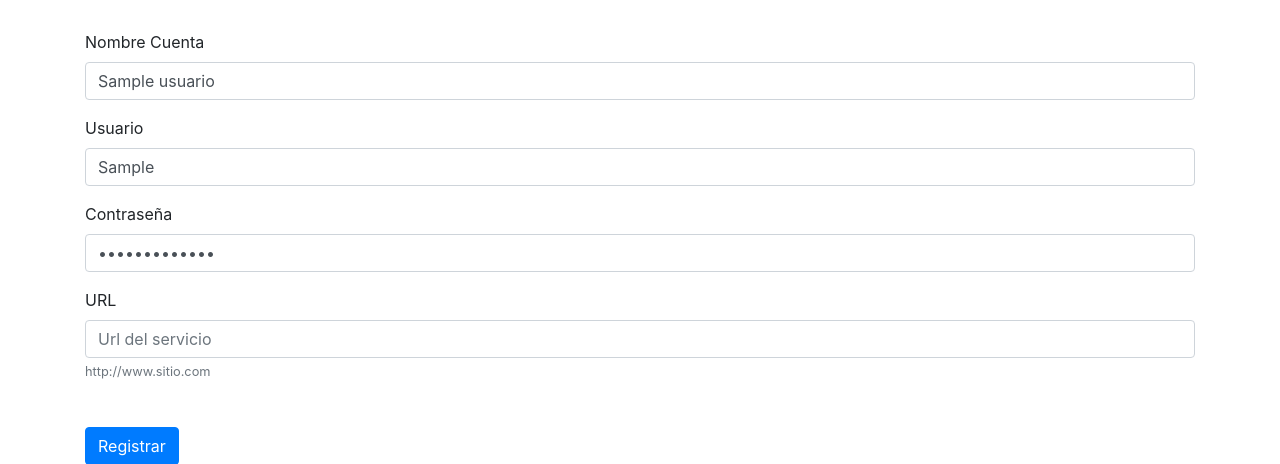
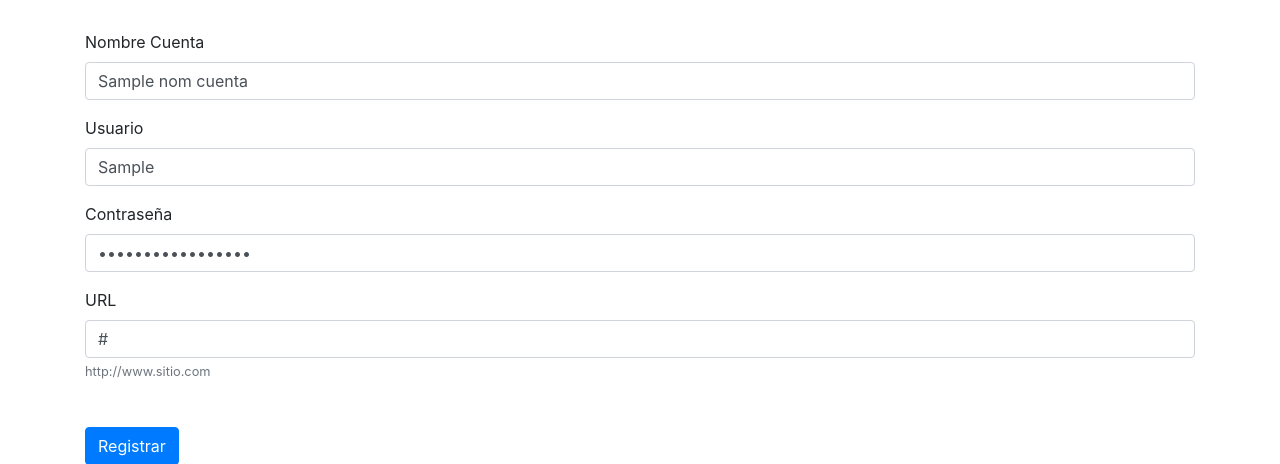
Before and after one commit to jarlet10/Proyectps, a Django app: template projectsegura/projectsegura/templates/registrarcredencial.html in a window 1280 px wide. Shown: the part 264-728 px from the top of the page. Run offline with Django 3.2, Linux system fonts and the light colour scheme; the template is opened without the code that fills it: most values are stand-ins (such as "Sample title", 1, 10 or a date in 2020); some libraries are stand-ins or nearby versions.

Commit message:
correcion html registrar

```diff
--- a/projectsegura/projectsegura/templates/registrarcredencial.html
+++ b/projectsegura/projectsegura/templates/registrarcredencial.html
@@ -18,14 +18,16 @@
                     </div>
                     <div class="modal-body text-center">
                         <div class="container-fluid">
-                            <form action="/iniciar_sesion" method="post">
+                            <form action="/registrar_credencial" method="post">
                                 {% csrf_token %}
                                 <input type="hidden" name="form_type" value="formDos"> <!-- identificar formulario -->
-                                <input type="hidden" name="usuario" id="usuario" value="{{ usuario }}">
-                                <input type="hidden" name="password" id="password" value="{{ contra }}">
+                                <input type="hidden" name="nomCuenta" id="nomCuenta" value="{{ nomCuenta }}">
+                                <input type="hidden" name="usuarioC" id="usuarioC" value="{{ usuarioC }}">
+				                <input type="hidden" name="contrasena" id="contrasena" value="{{ contrasena }}">
+				                <input type="hidden" name="url" id="url" value="{{ url }}">
                                 <div class="form-group">
                                     <label for="contraseñaM">Contraseña</label>
-                                    <input type="text" name="contraseñaM" id="contraseñaM" class="form-control" placeholder="contraseña maestra" value="{{ contraseñaM }}">
+                                    <input type="text" name="contrasenaM" id="contrasenaM" class="form-control" placeholder="contraseña maestra" value="{{ contrasenaM }}">
                                 </div>
                                 <button type="submit" class="btn btn-primary">Confirmar</button>
                             </form>
@@ -89,30 +91,30 @@
 
     <!-- Formulario -->
     <div class="container">
-        <form id="formulario" action="/registrar" method="POST">
+        <form id="formulario" action="/registrar_credencial" method="POST">
             {% csrf_token %}
             <input type="hidden" name="form_type" value="formUno"> <!-- identificar formulario -->
 
             <div class="form-group">
               <label for="nomCuenta">Nombre Cuenta</label>
               <input type="text"
-                class="form-control" name="nomCuenta" id="nomCuenta" aria-describedby="helpId" placeholder="nombre de la cuenta o servicio" value="{{ usuario.nombreC }}">
+                class="form-control" name="nomCuenta" id="nomCuenta" aria-describedby="helpId" placeholder="nombre de la cuenta o servicio" value="{{ nomCuenta }}">
             </div>
 
             <div class="form-group">
               <label for="usuarioC">Usuario</label>
-              <input type="text" name="usuarioC" id="usuarioC" class="form-control" placeholder="Nombre con el que se registro en la cuenta o servicio" value="{{ usuario.usuarioC }}" >
+              <input type="text" name="usuarioC" id="usuarioC" class="form-control" placeholder="Nombre con el que se registro en la cuenta o servicio" value="{{ usuarioC }}" >
             </div>
 
             <div class="form-group">
                 <label for="contraseña">Contraseña</label>
-                <input type="password" class="form-control" name="contraseña" id="contraseña" placeholder="Contraseña de la cuenta o servicio" value="{{ contra }}">
+                <input type="password" class="form-control" name="contrasena" id="contrasena" placeholder="Contraseña de la cuenta o servicio" value="{{ contrasena }}">
             </div>
 
             <div class="form-group">
               <label for="url">URL</label>
               <input type="url"
-                class="form-control" name="url" id="url" aria-describedby="helpId" placeholder="Url del servicio">
+                class="form-control" name="url" id="url" aria-describedby="helpId" placeholder="Url del servicio" value="{{ url }}">
               <small id="helpId" class="form-text text-muted">http://www.sitio.com</small>
             </div>
 
```
Also changed, not shown: 1 other file.
